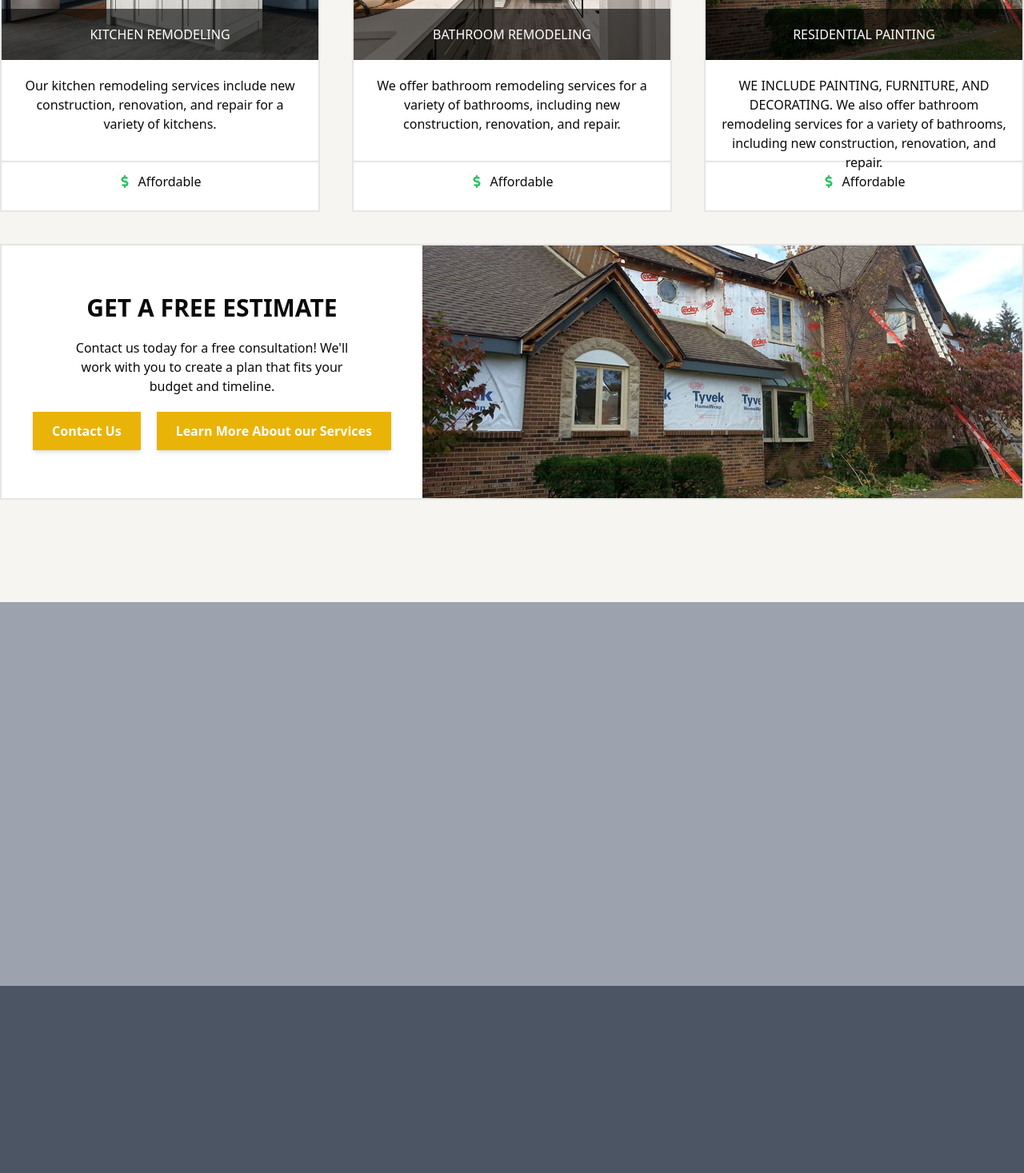
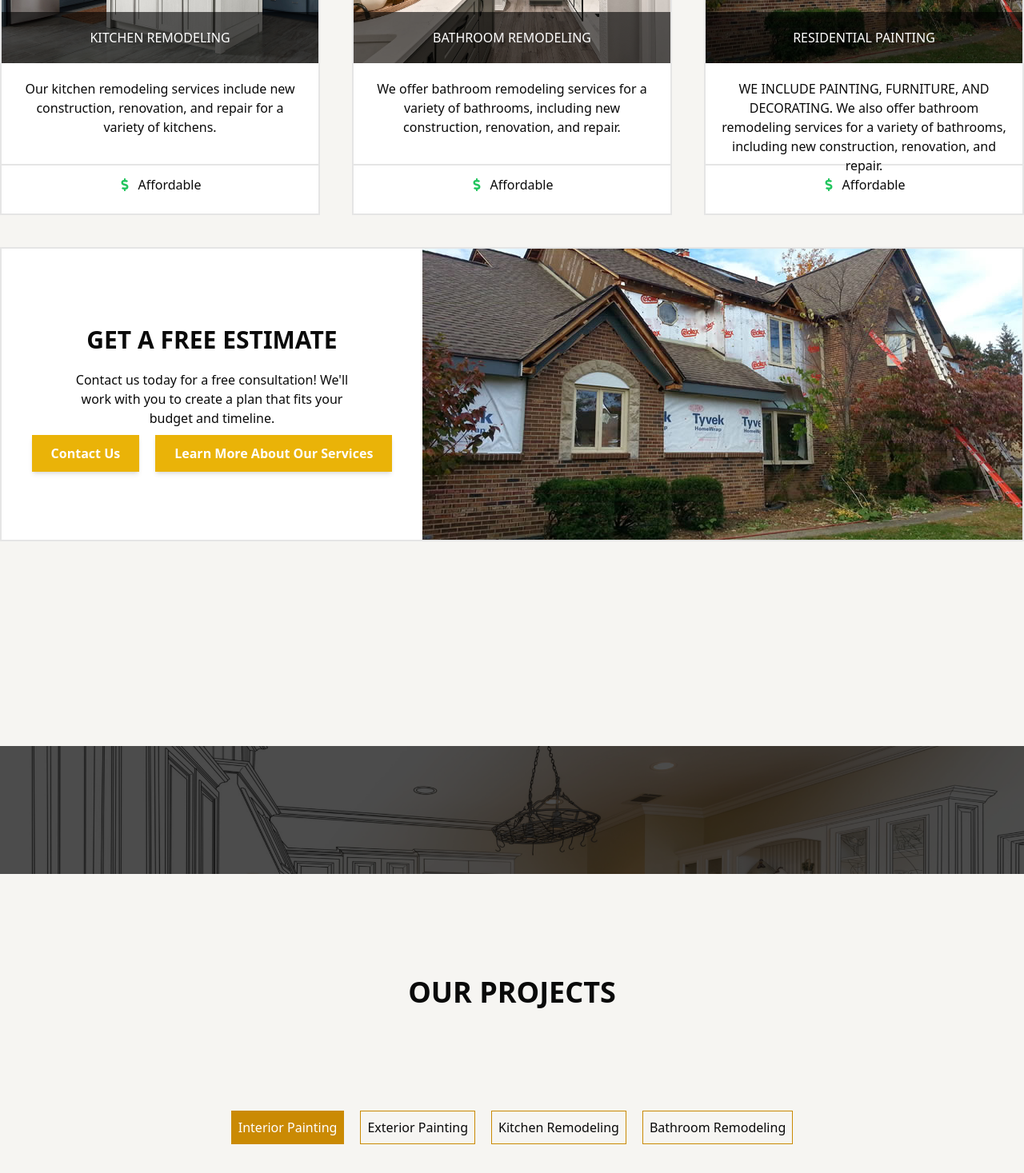
Before and after one commit to Sebads7/dsds-remodeling, a Next.js app: page /hero in a window 1280 px wide. Shown: the part 1330-2797 px from the top of the page at 80% size. Built offline with nearby package versions, Linux system fonts and the light colour scheme.

Commit message:
working on home page and components review, services, projectgrid

```diff
--- a/src/app/contact/page.tsx
+++ b/src/app/contact/page.tsx
@@ -3,12 +3,12 @@ import React from "react";
 
 const ContactPage = () => {
   return (
-    <div className="h-svh ">
-      <h1 className=" text-center font-bold text-4xl py-20">CONTACT</h1>
+    <div className="h-full pt-20 pb-32 bg-[#F6F5F2] ">
+      <h1 className=" text-center font-bold text-4xl pb-20">CONTACT</h1>
       <div className="grid grid-cols-2">
         <div className=""></div>
 
-        <div className="">
+        <div className="px-10">
           <ContactForm showTextInput={true} />
         </div>
       </div>
--- a/src/app/globals.css
+++ b/src/app/globals.css
@@ -7,9 +7,9 @@
 }
 
 .image-hover {
-  transition-duration: 600ms;
+  transition-duration: 450ms;
   transition-timing-function: ease-in-out;
-  transition-delay: 100ms;
+  transition-delay: 50ms;
 }
 
 @layer base {
--- a/src/app/hero/page.tsx
+++ b/src/app/hero/page.tsx
@@ -1,18 +1,23 @@
 "use client";
 
+import ContactForm from "@/components/ContactForm";
+import LinkButton from "@/components/LinkButton";
+import ProjectGrid from "@/components/ProjectGrid";
+import Review from "@/components/Review";
+import SectionDivider from "@/components/SectionDivider";
+import ServicesGrid from "@/components/ServicesGrid";
 import { BANNER, SERVICES } from "@/constant";
 import { motion } from "framer-motion";
 import Image from "next/image";
 
 import Link from "next/link";
 import React from "react";
-import { FaDollarSign } from "react-icons/fa";
 
 const HeroPage = () => {
   return (
     <div className="w-full h-full relative">
       {/* BANNER */}
-      <div className="bg-yellow-500 text-slate-700 py-3 text-center font-bold text-lg overflow-hidden ">
+      <div className="bg-yellow-500 z-[10] text-slate-700 py-3 text-center font-bold text-lg overflow-hidden ">
         <motion.div
           initial={{ opacity: 0 }}
           animate={{ opacity: 1 }}
@@ -37,7 +42,7 @@ const HeroPage = () => {
       </div>
 
       {/* IMAGE BACKGROUND */}
-      <div className="absolute top-10 left-0 w-full h-svh -z-[1] opacity-20">
+      <div className="absolute top-10 left-0 w-full h-svh -z-10  opacity-20">
         <Image
           src="/images/hero-bg.webp"
           width={2000}
@@ -66,53 +71,18 @@ const HeroPage = () => {
 
       <main className="w-full h-full bg-white">
         {/* SERVICE SECTION */}
-
-        <section className=" w-full h-full  bg-[#F6F5F2] py-32 ">
-          <h2 className="text-center font-bold text-3xl pb-32 ">
-            Our Services
+        <section className=" w-full h-full  bg-[#F6F5F2] py-32 z-[10] ">
+          <h2 className="text-center font-bold text-4xl pb-32 ">
+            OUR SERVICES
           </h2>
           <div className="container  mx-auto grid grid-cols-3  gap-10 ">
+            <div className="h-full grid grid-cols-3  gap-10 overflow-hidden   w-full col-span-3  ">
               {SERVICES.map((service, index) => (
-              <div
-                className="flex flex-col  h-[30rem] border-2 bg-white"
-                key={index}
-              >
-                <div className="relative overflow-hidden">
-                  <Image
-                    className="w-full h-[18rem] hover:scale-110 image-hover hover:opacity-90  "
-                    src={service.image}
-                    width={200}
-                    height={200}
-                    alt="image-1"
-                  />
-                  <h3 className="text-center bg-black/60 text-white p-5 absolute w-full bottom-0 ">
-                    {service.title}
-                  </h3>
-                </div>
-
-                <p className="px-5 h-[8rem] pt-5 border-b-2 text-center">
-                  {service.description}
-                </p>
-
-                <ul className="flex mx-auto gap-10 py-3">
-                  <li className="flex gap-2 items-center ">
-                    <FaDollarSign className="text-green-500" />
-                    Affordable
-                  </li>
-                  {/* <li className="flex gap-2 items-center ">
-                    <FaCheckCircle className="text-black" />
-                    High Quality
-                  </li>
-                  <li className="flex gap-2 items-center ">
-                    <FaClock className="text-yellow-500" />
-                    On Time
-                  </li> */}
-                </ul>
-              </div>
+                <ServicesGrid service={service} key={index} />
               ))}
 
-            <div className="h-[20rem]  w-full col-span-3 border-2  bg-white overflow-hidden">
-              <div className="flex items-center h-full">
+              <div className="h-[23rem]  w-full col-span-3 border-2  bg-white overflow-hidden ">
+                <div className="flex h-full  items-center">
                   <div className="flex flex-col items-center  gap-5 w-full    text-center  ">
                     <h3 className="text-center  text-3xl font-bold ">
                       GET A FREE ESTIMATE
@@ -123,18 +93,11 @@ const HeroPage = () => {
                       timeline.
                     </p>
                     <div className="flex gap-5">
-                    <Link
-                      href="contact"
-                      className="bg-yellow-500 text-white py-3 px-6  shadow-md font-semibold hover:bg-yellow-600"
-                    >
-                      Contact Us
-                    </Link>
-                    <Link
+                      <LinkButton href="contact" name="Contact Us" />
+                      <LinkButton
                         href="ourservices"
-                      className="bg-yellow-500 text-white py-3 px-6  shadow-md font-semibold hover:bg-yellow-600"
-                    >
-                      Learn More About our Services
-                    </Link>
+                        name=" Learn More About Our Services"
+                      />
                     </div>
                   </div>
                   <Image
@@ -147,13 +110,49 @@ const HeroPage = () => {
                 </div>
               </div>
             </div>
+          </div>
         </section>
+
         {/* PROJECTS SECTION */}
-        <section className="w-full h-[30rem] bg-gray-400"></section>
+        <section className=" relative w-full h-full py-32 bg-[#F6F5F2]">
+          {/* SECTION DIVIDER */}
+          <SectionDivider imageSrc="/images/hero-bg.webp" />
+          {/* TITLE */}
+          <h2 className="text-center font-bold text-4xl py-32 ">
+            OUR PROJECTS
+          </h2>
+          {/* PROJECT GRID COMPONENT */}
+          <ProjectGrid />
+
+          {/* LEARN MORE BUTTON */}
+          <div className="w-full  h-full flex  justify-center items-center pt-20">
+            <LinkButton
+              href="ourprojects"
+              name=" Learn More About Our Projects"
+            />
+          </div>
+        </section>
         {/* TESTIMONIALS SECTION */}
-        <section className="w-full h-[30rem] bg-gray-600"></section>
+        <section className="w-full full  bg-[#F6F5F2]">
+          <SectionDivider imageSrc="/images/hero-bg.webp" />
+
+          <h2 className="text-center font-bold text-4xl py-32 ">
+            WHAT OUR CLIENT SAY ABOUT US
+          </h2>
+          <div className=" pb-20 ">
+            <Review />
+          </div>
+        </section>
         {/* CONTACT SECTION */}
-        <section className="w-full h-[30rem] bg-gray-700"></section>
+        <section className="w-full h-full bg-[#F6F5F2] grid grid-cols-2 py-32 pl-20 pr-10 ">
+          <h2 className="text-center font-bold text-3xl pb-32 col-span-2 ">
+            CONTACT US TO GET A FREE QUOTE
+          </h2>
+          <div className=""></div>
+          <div className="">
+            <ContactForm showTextInput={true} />
+          </div>
+        </section>
       </main>
     </div>
   );
--- a/src/app/ourservices/page.tsx
+++ b/src/app/ourservices/page.tsx
@@ -1,9 +1,46 @@
 import React from "react";
+
+import { SERVICES } from "@/constant/index";
+import ServicesGrid from "@/components/ServicesGrid";
 
 const ServicesPage = () => {
   return (
-    <div className="w-full h-svh">
-      <h1 className="text-center font-bold text-5xl pt-10"> services</h1>
+    <div className="w-full h-full bg-[#F6F5F2]">
+      <h1 className="text-center font-bold text-4xl pt-10"> OUR SERVICES</h1>
+
+      <div className="flex flex-col gap-20 py-20">
+        {/* FIRST SERVICE */}
+        <div className="flex pl-40 pr-10">
+          <div className="w-2/4">
+            {SERVICES.slice(1, 2).map((service, index) => (
+              <ServicesGrid service={service} key={index} />
+            ))}
+          </div>
+          <div className="w-full border-2 "></div>
+        </div>
+
+        {/* SECOND SERVICE */}
+
+        <div className="flex pr-40 pl-10">
+          <div className="w-full border-2"></div>
+          <div className="w-2/4">
+            {SERVICES.slice(0, 1).map((service, index) => (
+              <ServicesGrid service={service} key={index} />
+            ))}
+          </div>
+        </div>
+
+        {/* THIRD SERVICE */}
+
+        <div className="flex pl-40 pr-10">
+          <div className="w-2/4">
+            {SERVICES.slice(2, 3).map((service, index) => (
+              <ServicesGrid service={service} key={index} />
+            ))}
+          </div>
+          <div className="w-full border-2"></div>
+        </div>
+      </div>
     </div>
   );
 };
--- /dev/null
+++ b/src/components/LinkButton.tsx
@@ -0,0 +1,19 @@
+import Link from "next/link";
+import React from "react";
+
+const LinkButton = ({ href, name }: { href: string; name: string }) => {
+  return (
+    <>
+      <button type="button">
+        <Link
+          href={href}
+          className="bg-yellow-500 text-white py-3 px-6  shadow-md font-semibold hover:bg-yellow-600"
+        >
+          {name}
+        </Link>
+      </button>
+    </>
+  );
+};
+
+export default LinkButton;
--- /dev/null
+++ b/src/components/ProjectGrid.tsx
@@ -0,0 +1,47 @@
+import React from "react";
+import { PROJECTS } from "@/constant/index";
+import { useState } from "react";
+import Image from "next/image";
+
+const ProjectGrid = () => {
+  const [isSelectedImage, setIsSelectedImage] = useState(0);
+
+  const handleImage = (index: number) => {
+    setIsSelectedImage(index);
+  };
+  return (
+    <div>
+      <ul className="w-full flex gap-5 justify-center items-center pb-10 cursor-pointer ">
+        {PROJECTS.map((project, index) => (
+          <li
+            onClick={() => handleImage(index)}
+            key={index}
+            className={`border-yellow-600 border p-2 hover:bg-yellow-600 hover:text-white ${
+              isSelectedImage === index && "bg-yellow-600 text-white"
+            } `}
+          >
+            {project.button}
+          </li>
+        ))}
+      </ul>
+      <div className="grid grid-cols-3 grid-rows-3 container mx-auto px-40 gap-8">
+        {PROJECTS[isSelectedImage]?.image.map((imgSrc, index) => (
+          <div
+            key={index}
+            className={` w-full  bg-red-400 h-[10rem] overflow-hidden  col-span-${PROJECTS[isSelectedImage].colSpan[index]}  `}
+          >
+            <Image
+              src={imgSrc}
+              width={200}
+              height={200}
+              alt="image"
+              className="object-cover w-full h-[10rem]"
+            />
+          </div>
+        ))}
+      </div>
+    </div>
+  );
+};
+
+export default ProjectGrid;
--- /dev/null
+++ b/src/components/Review.tsx
@@ -0,0 +1,32 @@
+import React from "react";
+import Image from "next/image";
+import { REVIEW } from "@/constant/index";
+
+const Review = () => {
+  return (
+    <>
+      <div className="flex  items-center justify-center mx-auto w-full  gap-20">
+        {REVIEW.map((review, index) => (
+          <div
+            className="w-[40rem] gap-5  flex border-2 p-5  justify-center items-center"
+            key={index}
+          >
+            <Image
+              src="/icons/customer-review2.png"
+              className="bg-[#F6F5F2] "
+              alt="image-1"
+              width={100}
+              height={100}
+            />
+            <ul className="text-center border   p-5">
+              <li className="font-bold"> {review.name}</li>
+              <li className="">{review.description}</li>
+            </ul>
+          </div>
+        ))}
+      </div>
+    </>
+  );
+};
+
+export default Review;
--- /dev/null
+++ b/src/components/SectionDivider.tsx
@@ -0,0 +1,22 @@
+import React from "react";
+import Image from "next/image";
+
+const SectionDivider = ({ imageSrc }: { imageSrc: string }) => {
+  return (
+    <>
+      <div className="relative w-full h-[10rem]  overflow-hidden">
+        <div className="absolute top-0 inset-x-0 h-[10rem] overflow-hidden  ">
+          <Image
+            src={imageSrc}
+            width={2000}
+            height={2000}
+            alt="hero-background"
+          />
+          <div className=" absolute bg-black/70 top-0 h-full w-full"></div>
+        </div>
+      </div>
+    </>
+  );
+};
+
+export default SectionDivider;
--- /dev/null
+++ b/src/components/ServicesGrid.tsx
@@ -0,0 +1,44 @@
+import React from "react";
+
+import Image from "next/image";
+import { FaDollarSign } from "react-icons/fa";
+
+interface Service {
+  title: string;
+  description: string;
+  image: string;
+}
+
+const ServicesGrid = ({ service }: { service: Service }) => {
+  return (
+    <>
+      <div className="flex flex-col  h-[30rem] border-2 bg-white">
+        <div className="relative overflow-hidden">
+          <Image
+            className="w-full h-[18rem] hover:scale-110 image-hover hover:opacity-90  "
+            src={service.image}
+            width={200}
+            height={200}
+            alt="image-1"
+          />
+          <h3 className="text-center bg-black/60 text-white p-5 absolute w-full bottom-0 ">
+            {service.title}
+          </h3>
+        </div>
+
+        <p className="px-5 h-[8rem] pt-5 border-b-2 text-center">
+          {service.description}
+        </p>
+
+        <ul className="flex mx-auto gap-10 py-3">
+          <li className="flex gap-2 items-center ">
+            <FaDollarSign className="text-green-500" />
+            Affordable
+          </li>
+        </ul>
+      </div>
+    </>
+  );
+};
+
+export default ServicesGrid;
--- a/src/constant/index.ts
+++ b/src/constant/index.ts
@@ -59,3 +59,71 @@ export const SERVICES = [
     image: "/images/home-remo/home-rem1.jpg",
   },
 ];
+
+export const PROJECTS = [
+  {
+    button: "Interior Painting",
+    image: [
+      "/images/home-remo/home-rem1.jpg",
+      "/images/home-remo/home-rem1.jpg",
+      "/images/home-remo/home-rem1.jpg",
+      "/images/home-remo/home-rem1.jpg",
+      "/images/home-remo/home-rem1.jpg",
+      "/images/home-remo/home-rem1.jpg",
+    ],
+    colSpan: [1, 2, 2, 1, 1, 2],
+  },
+  {
+    button: "Exterior Painting",
+    image: [
+      "/images/home-remo/home-rem1.jpg",
+      "/images/home-remo/home-rem1.jpg",
+      "/images/home-remo/home-rem1.jpg",
+      "/images/home-remo/home-rem1.jpg",
+      "/images/home-remo/home-rem1.jpg",
+      "/images/home-remo/home-rem1.jpg",
+    ],
+    colSpan: [2, 1, 1, 2, 2, 1],
+  },
+  {
+    button: "Kitchen Remodeling",
+    image: [
+      "/images/kitchen/kitchen1.jpg",
+      "/images/kitchen/kitchen1.jpg",
+      "/images/kitchen/kitchen1.jpg",
+      "/images/kitchen/kitchen1.jpg",
+      "/images/kitchen/kitchen1.jpg",
+      "/images/kitchen/kitchen1.jpg",
+      "/images/kitchen/kitchen1.jpg",
+    ],
+    colSpan: [1, 2, 2, 1, 1],
+  },
+  {
+    button: "Bathroom Remodeling",
+    image: [
+      "/images/home-remo/home-rem1.jpg",
+      "/images/home-remo/home-rem1.jpg",
+      "/images/home-remo/home-rem1.jpg",
+      "/images/home-remo/home-rem1.jpg",
+      "/images/home-remo/home-rem1.jpg",
+      "/images/home-remo/home-rem1.jpg",
+      "/images/home-remo/home-rem1.jpg",
+    ],
+    colSpan: [2, 1, 1, 2, 1, 1],
+  },
+];
+
+export const REVIEW = [
+  {
+
+    name: "John Doe",
+    description:
+      "   I recently remodeled my kitchen, and I'm thrilled with the results! The design team was attentive, helping me create a beautiful and functional space. Their craftsmanship was exceptional, with meticulous attention to detail in the cabinetry, counter-tops, and tile work.",
+  },
+  {
+
+    name: "Juana Doe",
+    description:
+      "I couldn't be happier with my kitchen remodel! The team was professional, efficient, and delivered amazing results. They listened to my ideas and turned them into a beautiful, functional space. Everything was done on time and within budget. Highly recommend!",
+  },
+];
```
Also changed, not shown: public/icons/customer-review.jpg (added), public/icons/customer-review2.png (added). Lines whose indentation alone changed are shown as unchanged.
